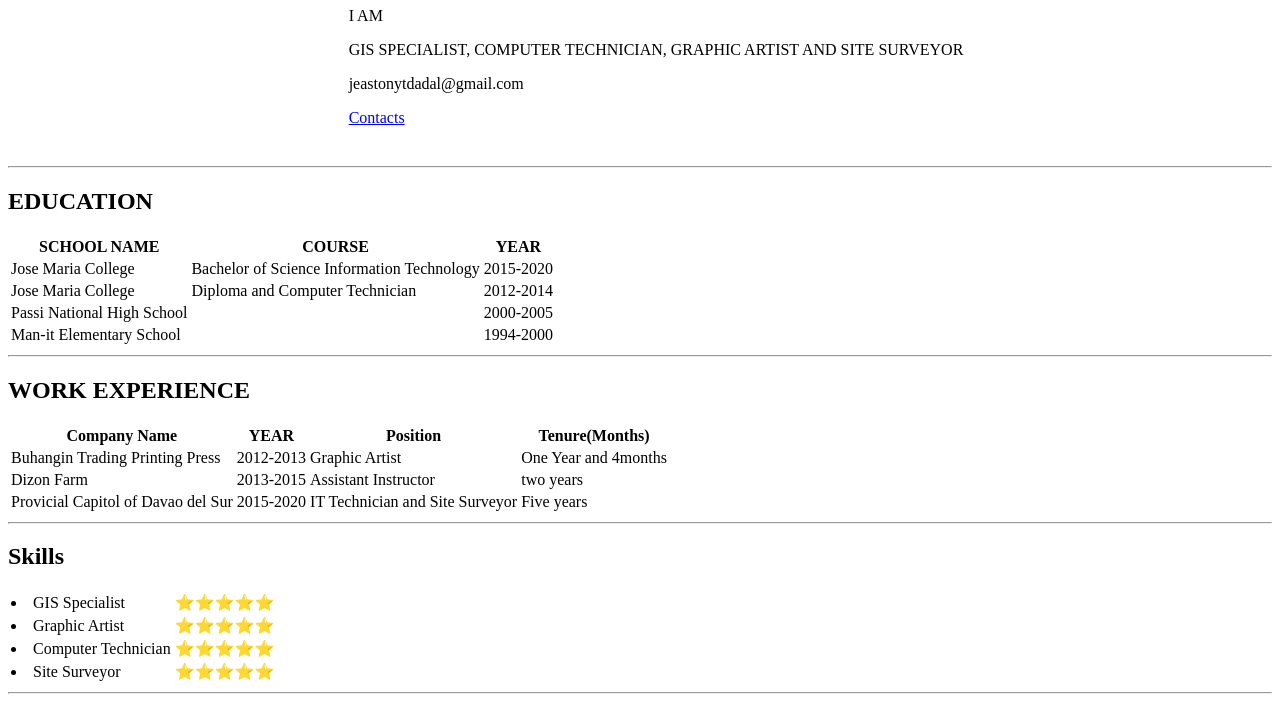
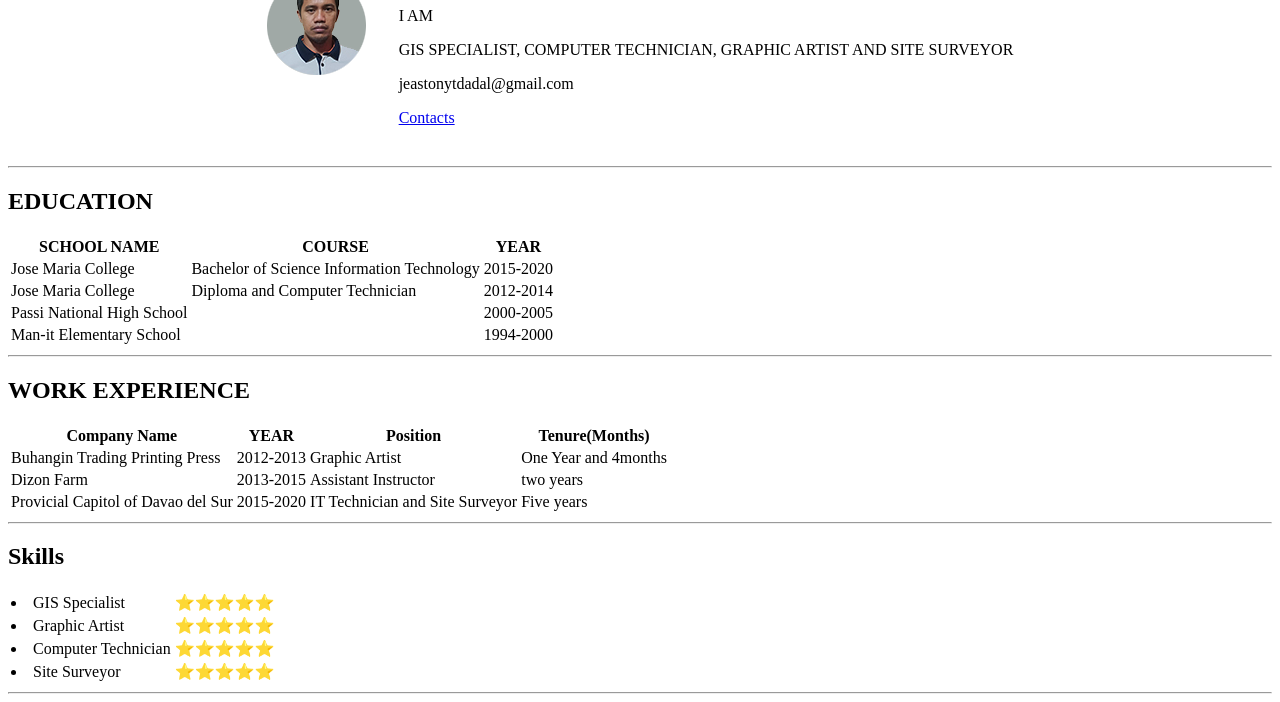
Before and after one commit to keitz06/Biodata, a plain HTML site: page index.html in a window 1280 px wide. Shown: the part 112-814 px from the top of the page. Drawn offline with Linux system fonts and the light colour scheme.

Commit message:
Update index.html

```diff
--- a/index.html
+++ b/index.html
@@ -9,7 +9,7 @@
 
   <table cellspacing="30" align="center">
         <tr>
-        <td><img src="IMAGES/jeastony3.png" alt=""></td>
+        <td><img src="jeastony3.png" alt=""></td>
         <td><h1>JEASTONY T. DADAL</h1>
             <p>I AM</p>
             <P>GIS SPECIALIST, COMPUTER TECHNICIAN, GRAPHIC ARTIST AND SITE SURVEYOR</P>
```
